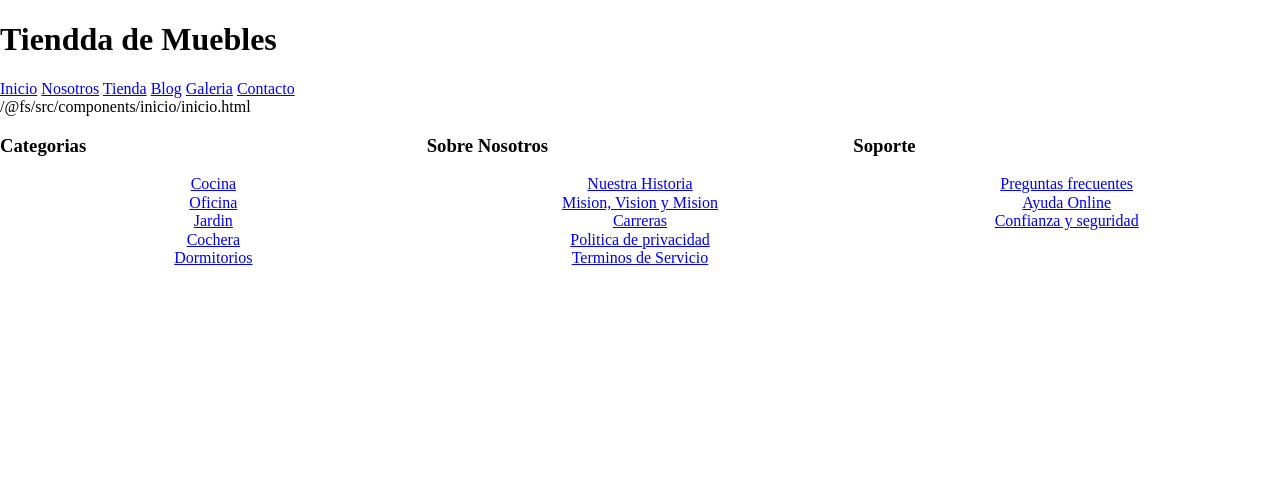
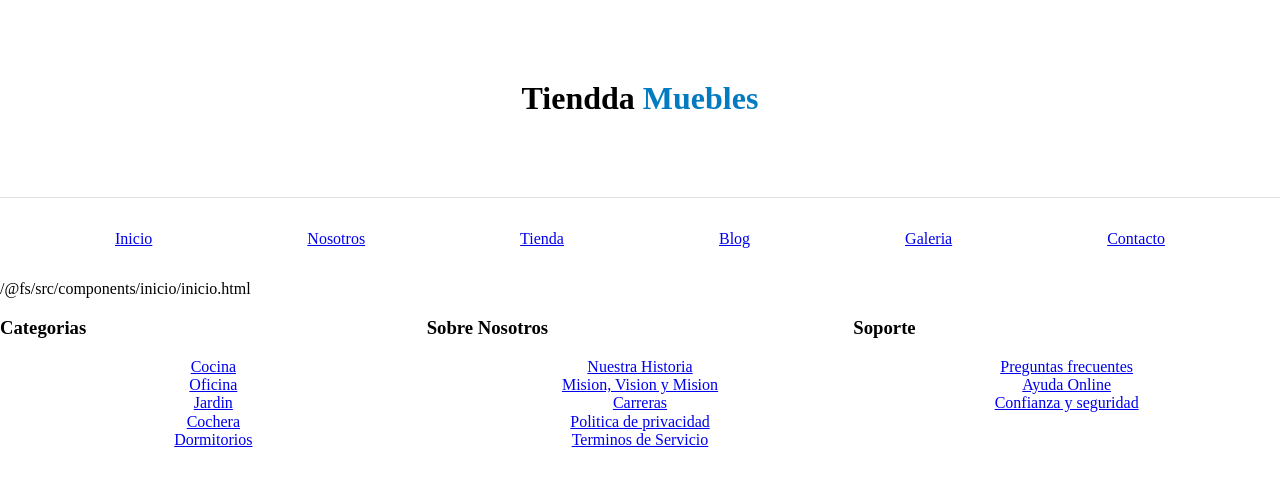
Before and after one commit to Angel-Martinez-G-6085/Muebles, a website built with webpack: page public/index.html in a window 1280 px wide. Built offline with nearby package versions, Linux system fonts and the light colour scheme.

Commit message:
header terminado

```diff
--- a/src/templates/header/header.css
+++ b/src/templates/header/header.css
@@ -0,0 +1,21 @@
+.page-title {
+  margin-top: 5rem;
+  margin-bottom: 5rem;
+  text-align: center;
+}
+
+.page-title span {
+  color: #037bc0;
+}
+
+.navegacion-header {
+  display: flex;
+  justify-content: space-evenly;
+  align-items: center;
+  border-top: 0.1rem solid #e1e1e1;
+  padding: 2rem 0;
+}
+
+.navegacion-header .link {
+  padding: 0 2.5rem;
+}
--- a/src/templates/header/header.html
+++ b/src/templates/header/header.html
@@ -1,11 +1,11 @@
 <header class="header">
-  <h1>Tiendda de Muebles</h1>
-  <nav>
-    <a href="/">Inicio</a>
-    <a href="#/nosotros">Nosotros</a>
-    <a href="#/tienda">Tienda</a>
-    <a href="#/blog">Blog</a>
-    <a href="#/galeria">Galeria</a>
-    <a href="#/contacto">Contacto</a>
+  <h1 class="page-title">Tiendda <span>Muebles</span></h1>
+  <nav class="navegacion-header">
+    <a class="link" href="/">Inicio</a>
+    <a class="link" href="#/nosotros">Nosotros</a>
+    <a class="link" href="#/tienda">Tienda</a>
+    <a class="link" href="#/blog">Blog</a>
+    <a class="link" href="#/galeria">Galeria</a>
+    <a class="link" href="#/contacto">Contacto</a>
   </nav>
 </header>
```
